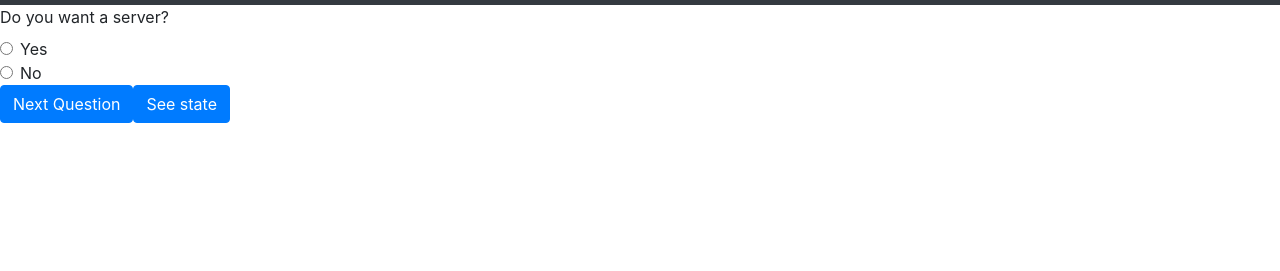
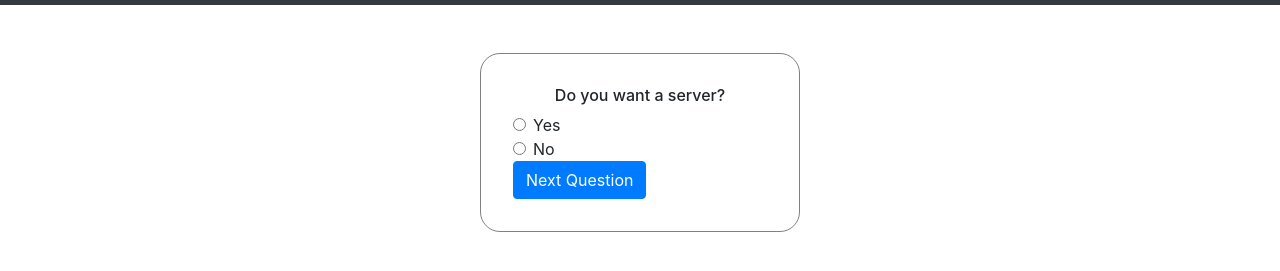
Before and after one commit to boilerplate-builder-capstone/bouiler-plate-builder, a React app: page /#/build/customize in a window 1280 px wide. Shown: the part 51-322 px from the top of the page. Built offline with nearby package versions, Linux system fonts and the light colour scheme.

Commit message:
added question styling

```diff
--- a/client/components/App.js
+++ b/client/components/App.js
@@ -18,11 +18,11 @@ function App() {
                 <Route exact path="/build">
                     <Build/>
                 </Route>
+                <Route exact path= "/signin">
+                    <SignIn />
+                </Route>
                 <Route exact path="/build/customize">
                     <QuestionWalkthrough />
-                </Route>
-                <Route exact path= "/signin">
-                    <SignIn />
                 </Route>
             </Router>
         </div>
--- a/client/components/questionwalkthrough/Question.js
+++ b/client/components/questionwalkthrough/Question.js
@@ -7,6 +7,7 @@ function Question(props) {
     const [ yesOrNo, setYesOrNo ] = useState(false)
     const [ question, setQuestion ] = useState("Do you want a server?")
     const [ questionSet, setQuestionSet ] = useState("backend")
+    const [ showWarning, setShowWarning ] = useState(false)
     const { setCompleted } = props
 
     const backEndQuestions = (yesOrNo) => {
@@ -131,26 +132,29 @@ function Question(props) {
 
     const handleSubmit = (ev) => {
         ev.preventDefault();
-        if (questionSet === "backend"){
+        if (!yesOrNo){
+            setShowWarning(true)
+        }
+        else if (questionSet === "backend"){
             backEndQuestions(yesOrNo)
+            setShowWarning(false)
         }
         else if (questionSet === "frontend"){
             frontEndQuestions(yesOrNo)
+            setShowWarning(false)
         }
     }
 
     return (
-            <Form onSubmit={handleSubmit}>
-                <Form.Label>{question}</Form.Label>
+        <div id="questioncontainer">
+            <Form id="question" onSubmit={handleSubmit}>
+                <h6>{question}</h6>
                 <Form.Check name="radiogroup" type="radio" label="Yes" onClick={() => setYesOrNo("yes")}/>
                 <Form.Check name="radiogroup" type="radio" label="No" onClick={() => setYesOrNo("no")}/>
                 <Button type="submit">Next Question</Button>
-                <Button onClick={() => {
-                    console.log("combined responses:", {backEndResponses, frontEndResponses})
-                    console.log("question", question)
-                    console.log("questionSet", questionSet)
-                }}>See state</Button>
+                {showWarning ? <Form.Text>Please make a selection</Form.Text> : null}
             </Form>
+        </div>
     )
 }
 
--- a/public/styles/style.css
+++ b/public/styles/style.css
@@ -39,3 +39,20 @@
     border-radius: 1.5px;
     opacity: .5;
 }
+
+#questioncontainer {
+    display: flex;
+    justify-content: center;
+    margin: 3rem;
+}
+
+#question {
+    padding: 2rem;
+    border: solid gray 1px;
+    border-radius: 20px;
+    width: 20rem
+}
+
+#question h6 {
+    text-align: center
+}
```
